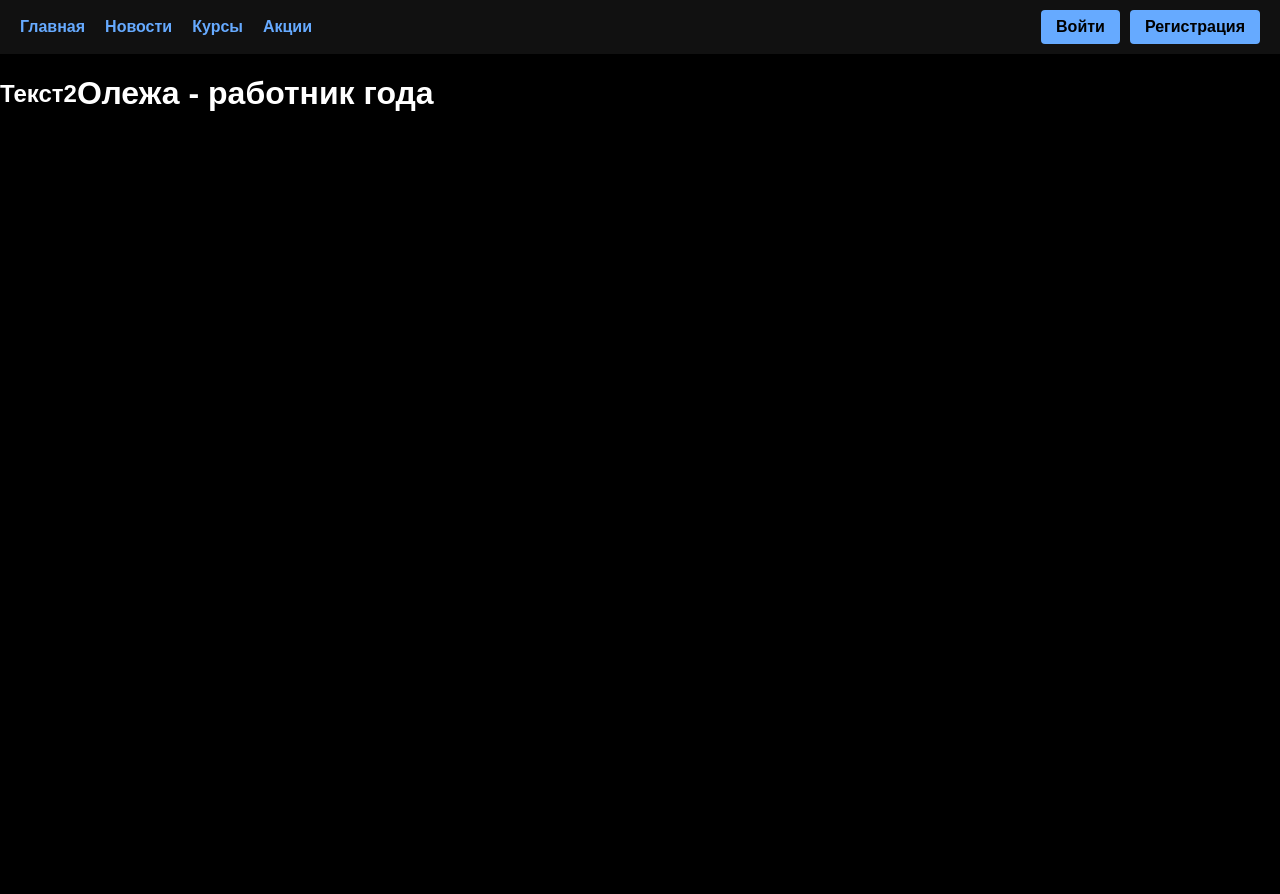
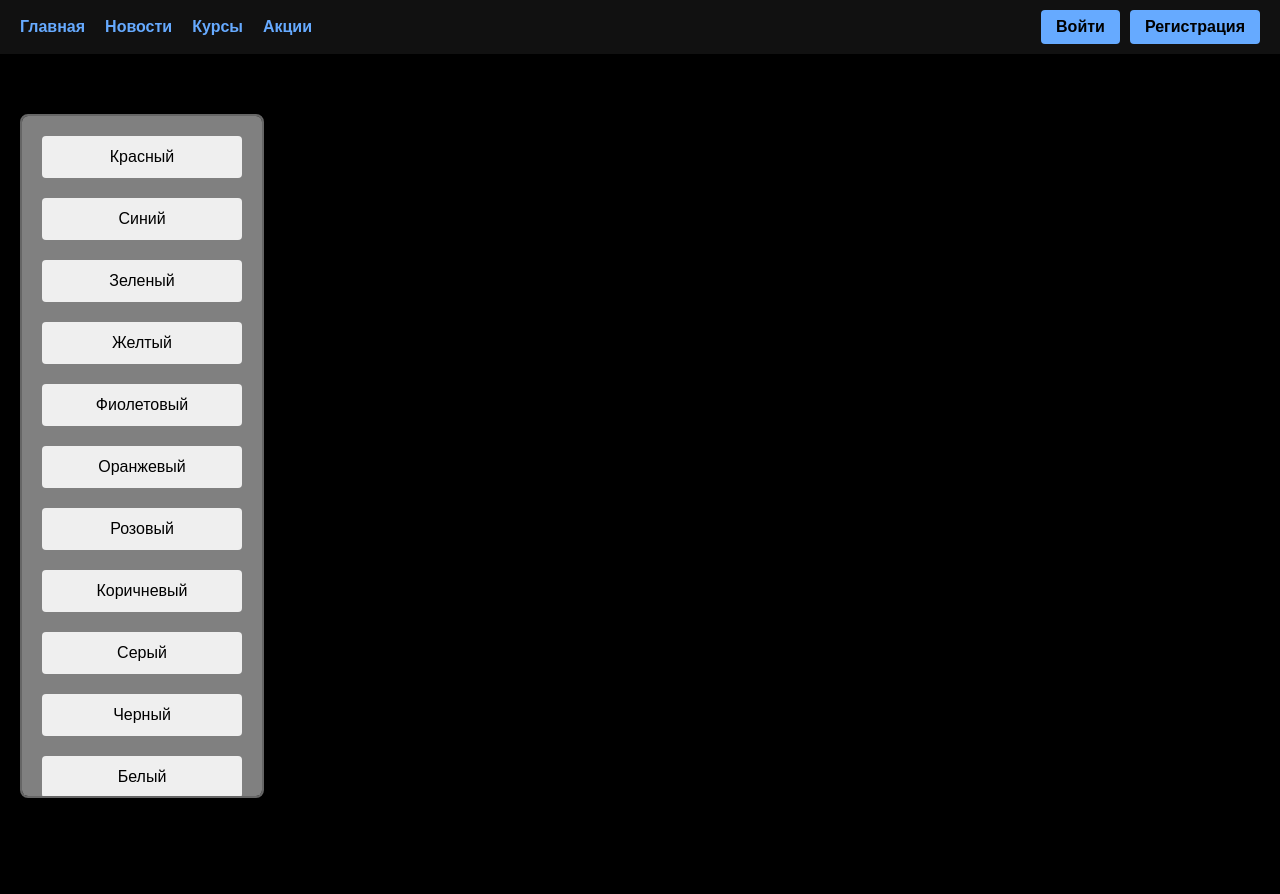
Before and after one commit to DivanniyExpert/WealthWise, a Flask app: page /stocks in a window 1280 px wide. Before the commit the page ends 111 px from the top, so only its background shows below. Run offline with Flask 3, Linux system fonts and the light colour scheme; a user stored in the database is signed in.

Commit message:
Add files via upload

```diff
--- /dev/null
+++ b/test-main/test-main/static/script.js
@@ -0,0 +1,26 @@
+document.addEventListener('DOMContentLoaded', function() {
+    // Отключаем прокрутку только для index_stock.html
+    if (window.location.pathname.includes('index_stock')) {
+        document.documentElement.style.overflow = 'hidden';
+        document.body.style.overflow = 'hidden';
+        document.body.style.position = 'fixed';
+        document.body.style.width = '100%';
+        document.body.style.height = '100%';
+
+        // Включаем прокрутку только для контента
+        const contentWrapper = document.querySelector('.content-wrapper');
+        if (contentWrapper) {
+            contentWrapper.style.overflowY = 'auto';
+            contentWrapper.style.height = 'calc(100vh - 150px)';
+        }
+    }
+  const colorButtons = document.querySelectorAll('.color-btn');
+  const rightPanel = document.querySelector('.right-panel');
+
+  colorButtons.forEach(button => {
+    button.addEventListener('click', function() {
+      const color = this.dataset.color;
+      rightPanel.style.backgroundColor = color;
+    });
+  });
+});
--- a/test-main/test-main/static/style.css
+++ b/test-main/test-main/static/style.css
@@ -280,24 +280,89 @@ body {
 }
 
 .container1 {
-  display: flex; /* or inline-flex */
-  flex-direction: row;
-  justify-content: flex-start;
-  align-items: center;
+  display: flex;
+  flex-direction: column;
+  height: 100vh;
+  position: relative;
+  padding: 20px;
+  overflow: hidden;
 }
 
+.content-wrapper {
+  display: flex;
+  flex-grow: 1;
+  height: calc(100vh - 150px);
+  margin: 30px 10px 0 0;
+  overflow: hidden;
+}
 
+.change{
+
+}
+
+.sidebar {
+  width: 200px;
+  background-color: #808080;
+  display: flex;
+  flex-direction: column;
+  gap: 10px;
+  padding: 15px 20px;
+  margin: 10px 20px 10px 0;
+  overflow-y: auto;
+  flex-shrink: 0;
+  max-height: calc(100vh - 150px);
+  border-radius: 8px;
+  border: 2px solid #666;
+}
+
+.right-panel {
+  flex-grow: 1;
+  background-color: transparent;
+  transition: background-color 0.3s;
+  overflow: auto;
+  margin-bottom: 20px;
+  height: calc(100vh - 120px);
+}
+
+.color-btn {
+  padding: 12px;
+  cursor: pointer;
+  border: none;
+  border-radius: 4px;
+  font-size: 16px;
+  margin: 5px 0;
+}
+
+.main-content {
+  flex-grow: 1;
+}
+
+@media (max-width: 768px) {
+  .content-wrapper {
+    flex-direction: column;
+  }
+  .sidebar {
+    width: 100%;
+    margin-right: 0;
+    margin-bottom: 20px;
+  }
+  .right-panel {
+    position: relative;
+    width: 100%;
+    right: auto;
+    top: auto;
+    bottom: auto;
+    margin-top: 20px;
+  }
+}
 
 @font-face {
   font-family: "ofont.ru_Sagewold";
   font-style: normal;
   font-weight: 200;
   font-display: swap;
-  /* Браузер сначала попробует найти шрифт локально */
   src:
-       /* Если не получилось, загрузит woff2 */
-       url("fonts/ofont.ru_Sagewold.ttf") format("truetype"),
-
+       url("fonts/ofont.ru_Sagewold.ttf") format("truetype");
 }
 
 /* Теперь можно использовать шрифт */
--- a/test-main/test-main/templates/index_stock.html
+++ b/test-main/test-main/templates/index_stock.html
@@ -1,16 +1,30 @@
 {% extends "index1.html" %}
 
 {% block content %}
-<html lang="en">
-<body>
+<html lang="en" class="index-stock-page">
+<body class="index-stock-page">
+  <div class="container"></div>
   <div class="container1">
-    <div>
-      <h2>Текст2</h2>
+    <div class="content-wrapper">
+      <div class="sidebar">
+        <button class="color-btn" data-color="red">Красный</button>
+        <button class="color-btn" data-color="blue">Синий</button>
+        <button class="color-btn" data-color="green">Зеленый</button>
+        <button class="color-btn" data-color="yellow">Желтый</button>
+        <button class="color-btn" data-color="purple">Фиолетовый</button>
+        <button class="color-btn" data-color="orange">Оранжевый</button>
+        <button class="color-btn" data-color="pink">Розовый</button>
+        <button class="color-btn" data-color="brown">Коричневый</button>
+        <button class="color-btn" data-color="gray">Серый</button>
+        <button class="color-btn" data-color="black">Черный</button>
+        <button class="color-btn" data-color="white">Белый</button>
+        <button class="color-btn" data-color="cyan">Голубой</button>
+      </div>
+      <div class="right-panel"></div>
+      <div class="bottom-panel"></div>
     </div>
-    <div>
-      <h1>Олежа - работник года</h1>
-    </div>
-</div>
+  </div>
+  <script src="static/script.js"></script>
 </body>
 </html>
 {% endblock %}
```
Also changed, not shown: test-main/test-main/static/index_stock.css (added, +13 -0 lines), test-main/test-main/static/index_stock_fix.css (added, +12 -0 lines), test-main/test-main/static/panel_styles.css (added, +29 -0 lines), test-main/test-main/templates/index_new.html (+10 -0 lines), test-main/instance/users.db.
